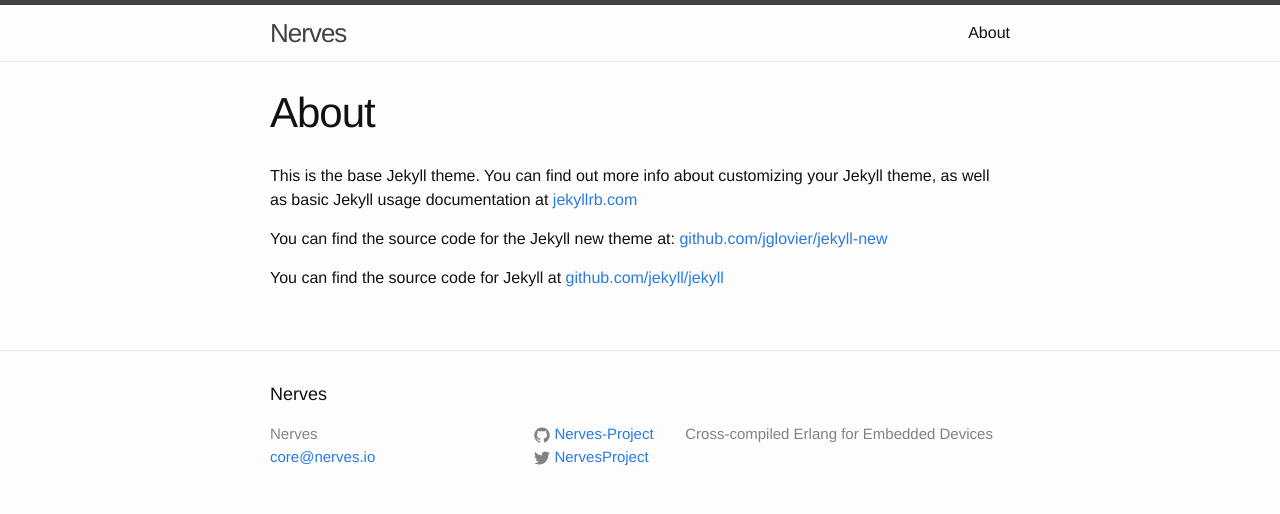
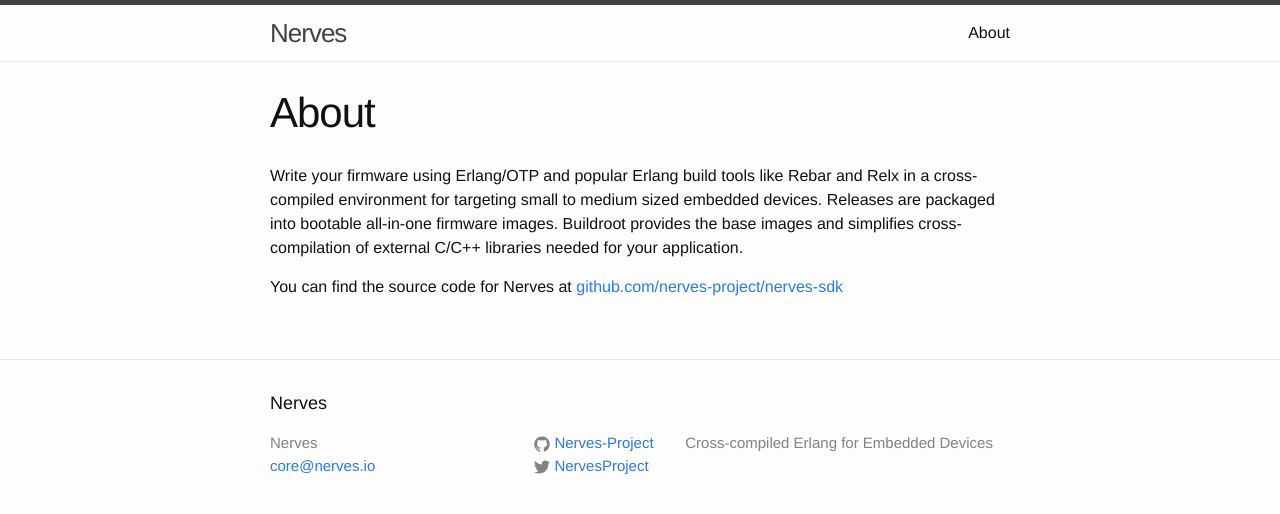
Before and after one commit to nerves-project-attic/nerves.github.io, a Jekyll site: the page built from about.md, in a window 1280 px wide. Shown: the top 514 px of the page. Built offline with Jekyll 4.4.1, drawn with Linux system fonts in a browser that asks for light colours.

Commit message:
updated about

```diff
--- a/about.md
+++ b/about.md
@@ -4,8 +4,6 @@
 permalink: /about/
 ---
 
-This is the base Jekyll theme. You can find out more info about customizing your Jekyll theme, as well as basic Jekyll usage documentation at [jekyllrb.com](http://jekyllrb.com/)
+Write your firmware using Erlang/OTP and popular Erlang build tools like Rebar and Relx in a cross-compiled environment for targeting small to medium sized embedded devices. Releases are packaged into bootable all-in-one firmware images. Buildroot provides the base images and simplifies cross-compilation of external C/C++ libraries needed for your application.
 
-You can find the source code for the Jekyll new theme at: [github.com/jglovier/jekyll-new](https://github.com/jglovier/jekyll-new)
-
-You can find the source code for Jekyll at [github.com/jekyll/jekyll](https://github.com/jekyll/jekyll)
+You can find the source code for Nerves at [github.com/nerves-project/nerves-sdk](https://github.com/nerves-project/nerves-sdk)
```
